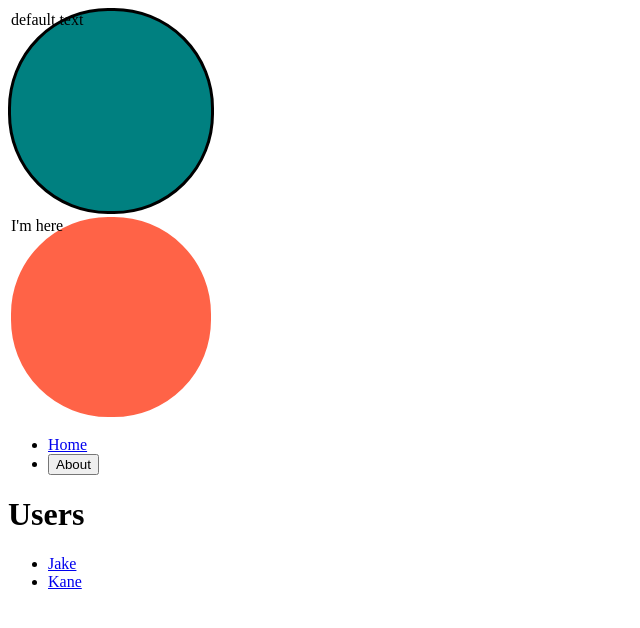
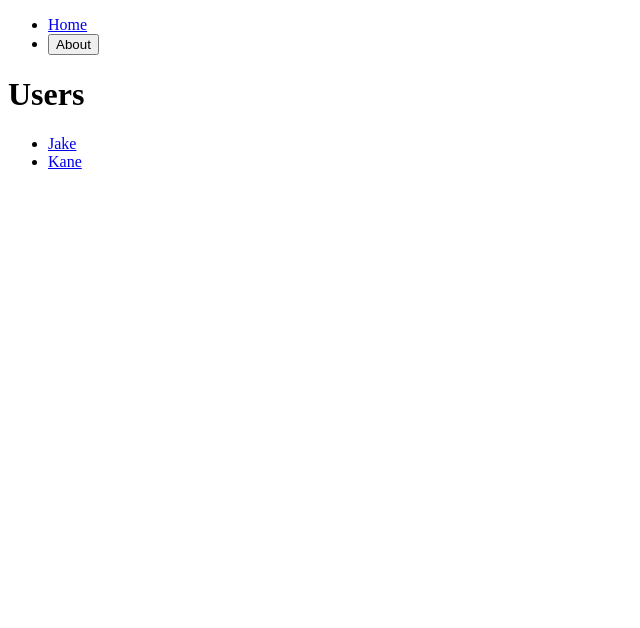
Before and after one commit to SangYoonLee1231/react-masterclass, a React (Create React App) app in the folder react-masterclass-typescript/: page / in a window 1280 px wide. Shown: the top 628 px of the page, without its empty margins (0-640 px from the left). Built offline with nearby package versions, Linux system fonts and the light colour scheme.

Commit message:
Add: '#3.4 State'까지 실습 진행

```diff
--- a/react-masterclass-typescript/src/Circle.tsx
+++ b/react-masterclass-typescript/src/Circle.tsx
@@ -1,3 +1,4 @@
+import { useState } from "react";
 import styled from "styled-components";
 
 interface CircleProps {
@@ -15,6 +16,11 @@ const Container = styled.div<CircleProps>`
 `;
 
 function Circle({ bgColor, borderColor, text = "default text" }: CircleProps) {
+  const [counter, serCounter] = useState(1);
+  const [value, setValue] = useState<number | string>(1);
+  serCounter(2);
+  setValue("hello");
+
   return (
     <Container bgColor={bgColor} borderColor={borderColor ?? "white"}>
       {text}
--- a/react-masterclass-typescript/src/Root.tsx
+++ b/react-masterclass-typescript/src/Root.tsx
@@ -1,13 +1,10 @@
 import React from "react";
 import { Outlet } from "react-router-dom";
-import Circle from "./Circle";
 import Header from "./components/Header";
 
 function Root() {
   return (
     <div className="Root">
-      <Circle bgColor="teal" borderColor="black" />
-      <Circle text="I'm here" bgColor="tomato" />
       <div>
         <Header />
         <Outlet />
```
